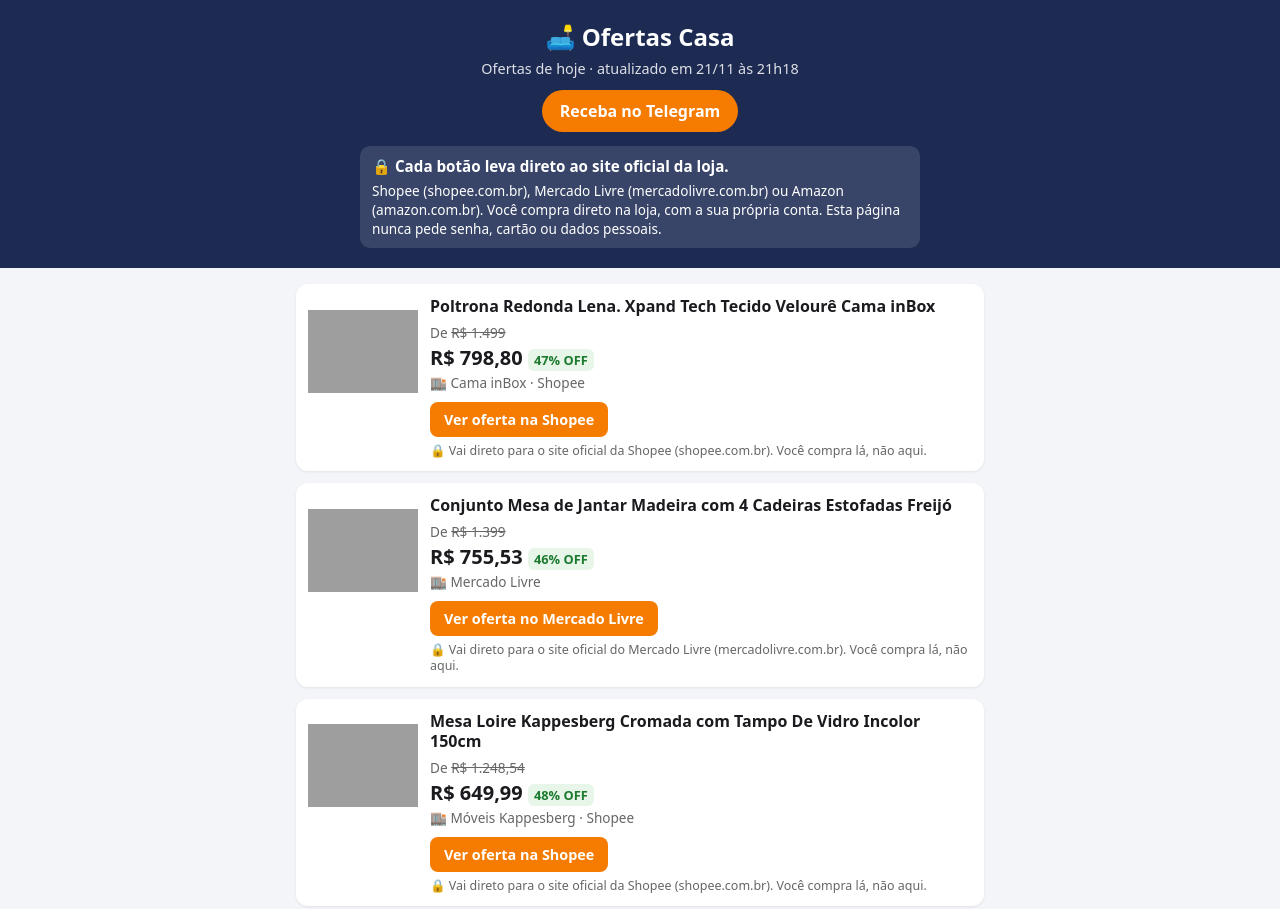
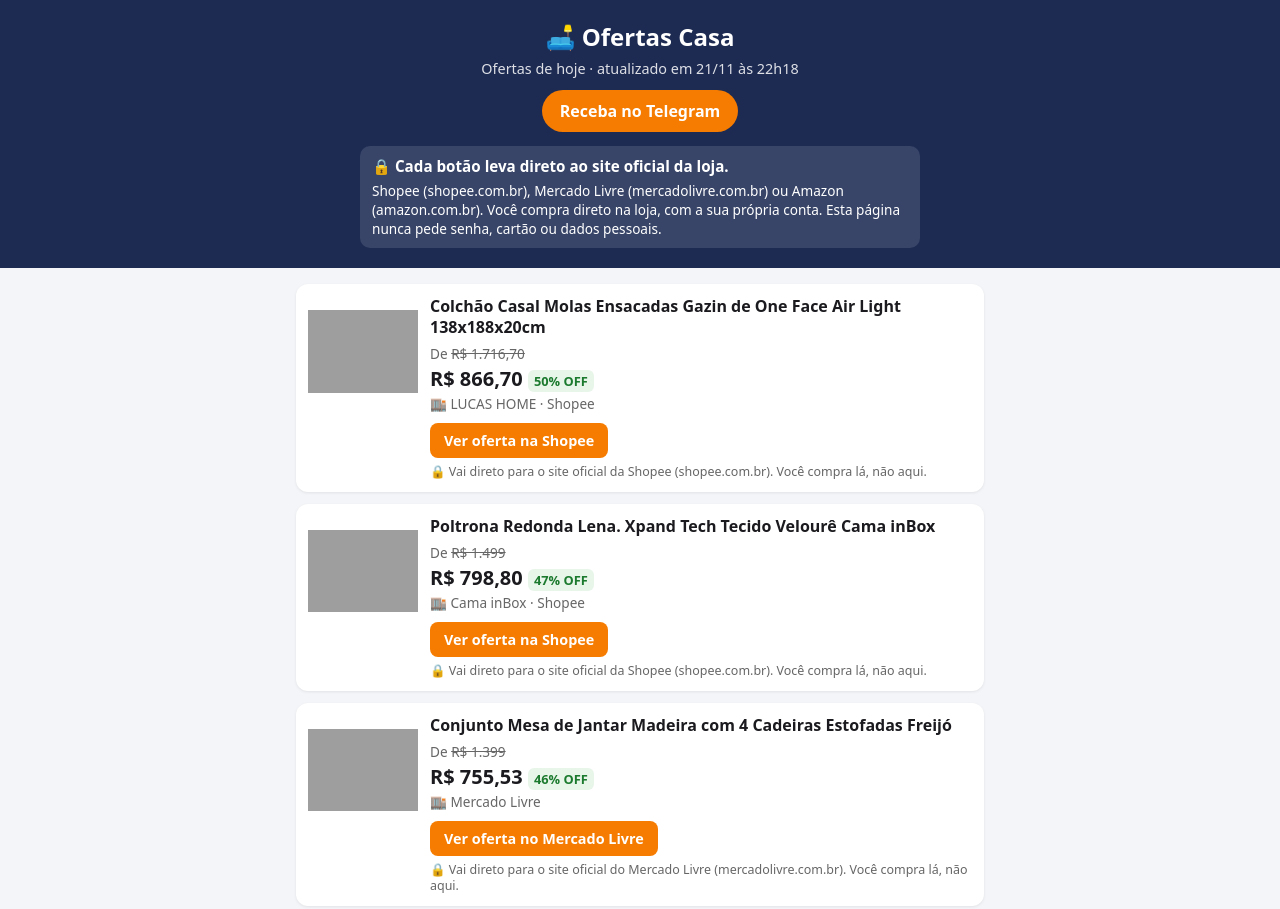
Before and after one commit to Jhuanassumpcao/ofertascasa, a plain HTML site: page index.html in a window 1280 px wide. Shown: the top 909 px of the page. Drawn offline with Linux system fonts and the light colour scheme; grey boxes are pictures that could not be loaded.

Commit message:
atualiza as ofertas de hoje

```diff
--- a/index.html
+++ b/index.html
@@ -38,7 +38,7 @@ footer{max-width:720px;margin:0 auto;padding:8px 16px 32px;color:var(--cinza);fo
 <body>
 <header>
 <h1>🛋️ Ofertas Casa</h1>
-<p>Ofertas de hoje · atualizado em 21/11 às 21h18</p>
+<p>Ofertas de hoje · atualizado em 21/11 às 22h18</p>
 <a class="canal" href="https://t.me/OfertasCasaOficial">Receba no Telegram</a>
 <div class="seguro">
 <strong>🔒 Cada botão leva direto ao site oficial da loja.</strong>
@@ -46,6 +46,7 @@ footer{max-width:720px;margin:0 auto;padding:8px 16px 32px;color:var(--cinza);fo
 </div>
 </header>
 <main>
+<article class="oferta"><img src="https://cf.shopee.com.br/file/sg-11134201-823pp-movp7ak603k176" alt="Colchão Casal Molas Ensacadas Gazin de One Face Air Light 138x188x20cm" loading="lazy"><div class="info"><h2>Colchão Casal Molas Ensacadas Gazin de One Face Air Light 138x188x20cm</h2><p class="de">De <s>R$ 1.716,70</s></p><p class="por">R$ 866,70 <span class="off">50% OFF</span></p><p class="loja">🏬 LUCAS HOME · Shopee</p><a class="botao" href="https://s.shopee.com.br/qlFtjWW3a" target="_blank" rel="sponsored nofollow noopener">Ver oferta na Shopee</a><p class="destino">🔒 Vai direto para o site oficial da Shopee (shopee.com.br). Você compra lá, não aqui.</p></div></article>
 <article class="oferta"><img src="https://cf.shopee.com.br/file/sg-11134201-820lf-mo01ur8h4936d2" alt="Poltrona Redonda Lena. Xpand Tech Tecido Velourê Cama inBox" loading="lazy"><div class="info"><h2>Poltrona Redonda Lena. Xpand Tech Tecido Velourê Cama inBox</h2><p class="de">De <s>R$ 1.499</s></p><p class="por">R$ 798,80 <span class="off">47% OFF</span></p><p class="loja">🏬 Cama inBox · Shopee</p><a class="botao" href="https://s.shopee.com.br/7AfJNFJ0d3" target="_blank" rel="sponsored nofollow noopener">Ver oferta na Shopee</a><p class="destino">🔒 Vai direto para o site oficial da Shopee (shopee.com.br). Você compra lá, não aqui.</p></div></article>
 <article class="oferta"><img src="https://http2.mlstatic.com/D_Q_NP_2X_923342-MLB118616164607_102026-E--sala-de-jantar-conjunto-mesa-madeira-4-cadeiras-estofadas.jpg" alt="Conjunto Mesa de Jantar Madeira com 4 Cadeiras Estofadas Freijó" loading="lazy"><div class="info"><h2>Conjunto Mesa de Jantar Madeira com 4 Cadeiras Estofadas Freijó</h2><p class="de">De <s>R$ 1.399</s></p><p class="por">R$ 755,53 <span class="off">46% OFF</span></p><p class="loja">🏬 Mercado Livre</p><a class="botao" href="https://meli.la/1NNextg" target="_blank" rel="sponsored nofollow noopener">Ver oferta no Mercado Livre</a><p class="destino">🔒 Vai direto para o site oficial do Mercado Livre (mercadolivre.com.br). Você compra lá, não aqui.</p></div></article>
 <article class="oferta"><img src="https://cf.shopee.com.br/file/sg-11134201-7rdxk-mcqnw5qucxds51" alt="Mesa Loire Kappesberg Cromada com Tampo De Vidro Incolor 150cm" loading="lazy"><div class="info"><h2>Mesa Loire Kappesberg Cromada com Tampo De Vidro Incolor 150cm</h2><p class="de">De <s>R$ 1.248,54</s></p><p class="por">R$ 649,99 <span class="off">48% OFF</span></p><p class="loja">🏬 Móveis Kappesberg · Shopee</p><a class="botao" href="https://s.shopee.com.br/9V3E1IA6IQ" target="_blank" rel="sponsored nofollow noopener">Ver oferta na Shopee</a><p class="destino">🔒 Vai direto para o site oficial da Shopee (shopee.com.br). Você compra lá, não aqui.</p></div></article>
```
